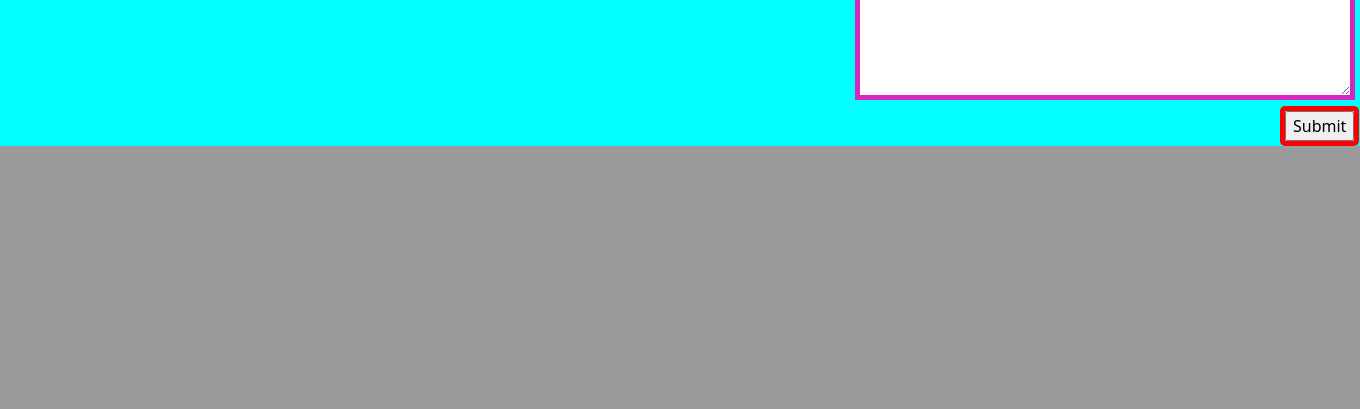
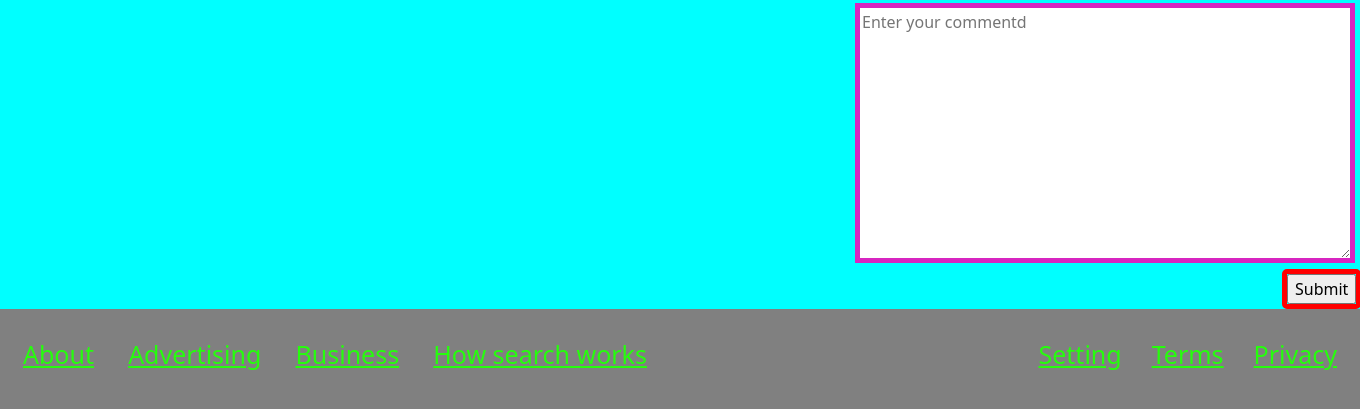
Before and after one commit to ErfanShokrollahzadeh/CarShop, a Django app: page /Car/ in a window 1360 px wide. Shown: the part 2683-3092 px from the top of the page. Before the commit the page ends 2829 px from the top, so only its background shows below. Run offline with Django 3.2, Linux system fonts and the light colour scheme; data comes from the database, SQL or seed files in the repository; both versions use the stored data as it was after the commit; some libraries are stand-ins or nearby versions.

Commit message:
created footer in base.html added tag <h1> products after slider fixed index.html and style.css and style5.css

```diff
--- a/products/static/style.css
+++ b/products/static/style.css
@@ -15,7 +15,7 @@ body{
 }
 .button{
     border: 5px solid red;
-    margin: 0 0 0 1158px;
+    margin: 0 0 0 1160px;
     border-radius: 5px;
 }
 /*.background{
@@ -32,9 +32,16 @@ body{
     font-size: 69px;
     text-shadow: 1px 1px 2px black, 0 0 1em #0c0c0c, 0 0 0.6em #000000;
 }
+.products{
+    margin: 0px 0 0 455px;
+    color: #feff27;
+    font-size: 70px;
+    text-shadow: 1px 1px 2px #fd0101, 0 0 1em #000000, 0 0 0.6em #000000;
+}
 .row{
-    margin: 0 0 0 80px !important;
-    --bs-gutter-x: none !important;
+    margin: 0 0 0 50px !important;
+    --bs-gutter-x: 5px !important;
+    --bs-gutter-y: 5px !important;
 }
 .search{
     margin: 0 0 0 400px;
@@ -42,3 +49,28 @@ body{
     height: 37px;
     border: 3px dotted #0331cb;
 }
+.footer{
+    color: #14ef12;
+    height: 100px;
+    border: 3px solid gray;
+    background-color: gray;
+}
+.button_link{
+    position: relative;
+    padding-left: 20px;
+    padding-right: 10px;
+}
+.button_right{
+    position: relative;
+    padding-left: 10px;
+    padding-right: 20px;
+    float: right;
+}
+a.button_link{
+     color: #26fd0d !important;
+     font-size: 25px;
+}
+a.button_right{
+    color: #26fd0d !important;
+     font-size: 25px;
+}
--- a/products/static/style5.css
+++ b/products/static/style5.css
@@ -18,11 +18,11 @@
   position: absolute;
   top: 75% !important;
   width: auto;
-  margin-top: -22px;
-  padding: 16px;
-  color: white;
+  margin-top: -200px;
+  padding: 25px;
+  color: #e9f905;;
   font-weight: bold;
-  font-size: 18px;
+  font-size: 30px;
   transition: 0.6s ease;
   border-radius: 0 3px 3px 0;
   user-select: none;
--- a/products/templates/base.html
+++ b/products/templates/base.html
@@ -8,13 +8,13 @@
     <meta name="viewport" content="width=device-width, initial-scale=1">
 
     <!-- Bootstrap CSS -->
-<!--    <link href="https://cdn.jsdelivr.net/npm/bootstrap@5.1.3/dist/css/bootstrap.min.css" rel="stylesheet"-->
-<!--          integrity="sha384-1BmE4kWBq78iYhFldvKuhfTAU6auU8tT94WrHftjDbrCEXSU1oBoqyl2QvZ6jIW3" crossorigin="anonymous">-->
-<!--    <link rel="stylesheet" href="CarShop/products/static/bootstrap-5.1.3-dist/js">-->
+    <!--    <link href="https://cdn.jsdelivr.net/npm/bootstrap@5.1.3/dist/css/bootstrap.min.css" rel="stylesheet"-->
+    <!--          integrity="sha384-1BmE4kWBq78iYhFldvKuhfTAU6auU8tT94WrHftjDbrCEXSU1oBoqyl2QvZ6jIW3" crossorigin="anonymous">-->
+    <!--    <link rel="stylesheet" href="CarShop/products/static/bootstrap-5.1.3-dist/js">-->
     <link href="{% static 'style.css' %}" rel="stylesheet">
     <link href="{% static 'style5.css' %}" rel="stylesheet">
     <link href="{% static 'bootstrap-5.1.3-dist/css/bootstrap.min.css' %}" rel="stylesheet">
-<!--    <link href="{% static 'confirm.html' %}" rel="stylesheet">-->
+    <!--    <link href="{% static 'confirm.html' %}" rel="stylesheet">-->
 
     <title>Hello, world!</title>
 </head>
@@ -53,6 +53,18 @@
     {% endblock %}
 </div>
 
+<div class="footer">
+    <small></small><br>
+    <a id="footer" class="button_link" href="#">About</a>
+    <a class="button_link" href="#">Advertising</a>
+    <a class="button_link" href="#">Business</a>
+    <a class="button_link" href="#">How search works</a>
+    <a class="button_right" href="#">Privacy</a>
+    <a class="button_right" href="#">Terms</a>
+    <a class="button_right" href="#">Setting</a>
+</div>
+
+
 <!-- Optional JavaScript; choose one of the two! -->
 
 <!-- Option 1: Bootstrap Bundle with Popper -->
@@ -62,7 +74,9 @@
 
 <!--Option 2: Separate Popper and Bootstrap JS-->
 
-<script src="https://cdn.jsdelivr.net/npm/@popperjs/core@2.10.2/dist/umd/popper.min.js" integrity="sha384-7+zCNj/IqJ95wo16oMtfsKbZ9ccEh31eOz1HGyDuCQ6wgnyJNSYdrPa03rtR1zdB" crossorigin="anonymous"></script>
+<script src="https://cdn.jsdelivr.net/npm/@popperjs/core@2.10.2/dist/umd/popper.min.js"
+        integrity="sha384-7+zCNj/IqJ95wo16oMtfsKbZ9ccEh31eOz1HGyDuCQ6wgnyJNSYdrPa03rtR1zdB"
+        crossorigin="anonymous"></script>
 <!--<script src="https://cdn.jsdelivr.net/npm/bootstrap@5.1.3/dist/js/bootstrap.min.js" integrity="sha384-QJHtvGhmr9XOIpI6YVutG+2QOK9T+ZnN4kzFN1RtK3zEFEIsxhlmWl5/YESvpZ13" crossorigin="anonymous"></script>-->
 <script src="{% static 'bootstrap-5.1.3-dist/js/bootstrap.min.js' %}"></script>
 
@@ -93,6 +107,7 @@ function showSlides(n) {
   slides[slideIndex-1].style.display = "block";
   dots[slideIndex-1].className += " active";
 }
+
 </script>
 </body>
 </html>
--- a/products/templates/index.html
+++ b/products/templates/index.html
@@ -38,9 +38,14 @@
     <span class="dot" onclick="currentSlide(3)"></span>
 </div><br><br>
 
+<div>
+    <h1 class="products">🚘Products🚘</h1>
+</div>
+<br><br>
+
 <div class="row">
     {% for product in products %}
-    <div class="card" style="width: 18rem;">
+    <div class="card" style="width: 300px;">
         <img src="{{ product.image_url}}" class="card-img-top" alt="...">
         <div class="card-body">
             <h5 class="card-title">{{ product.name }}</h5>
```
Also changed, not shown: db.sqlite3.
